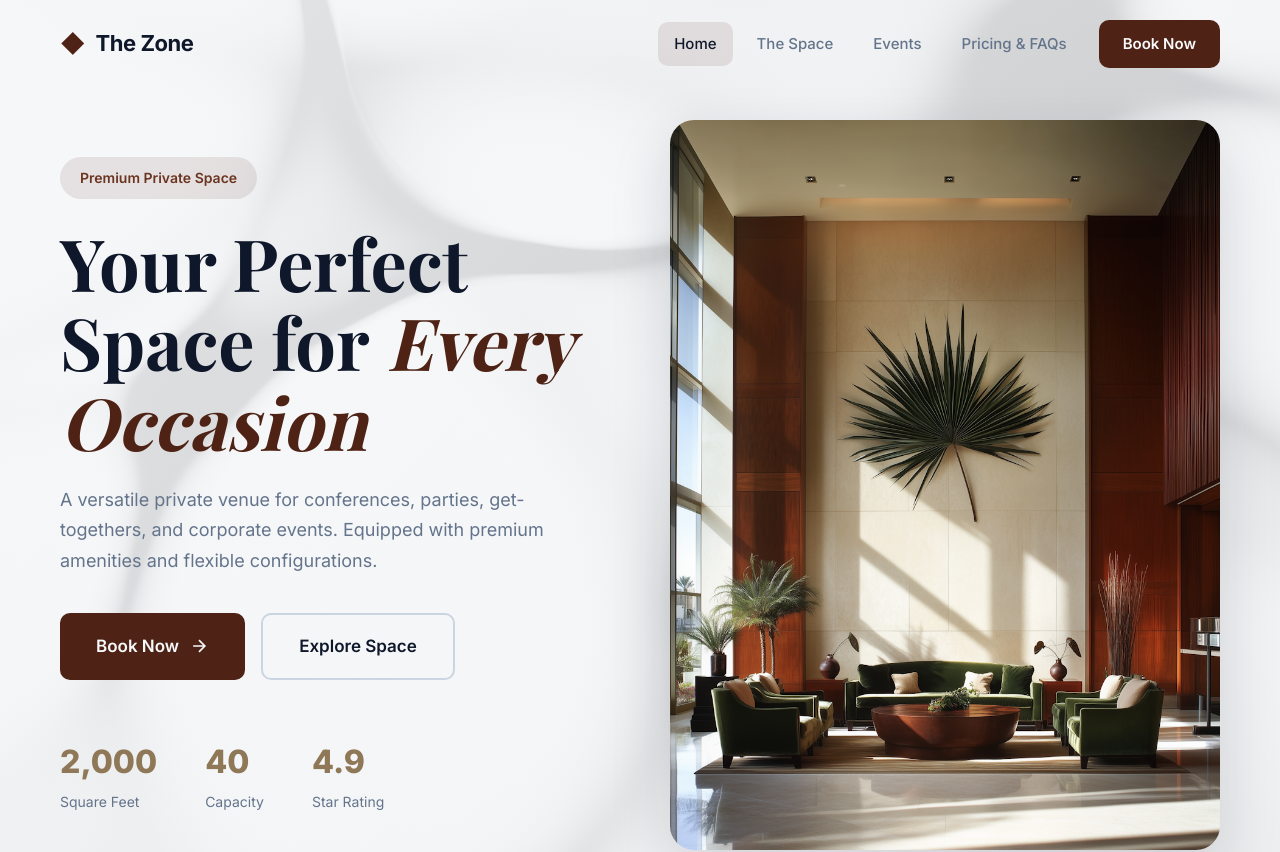
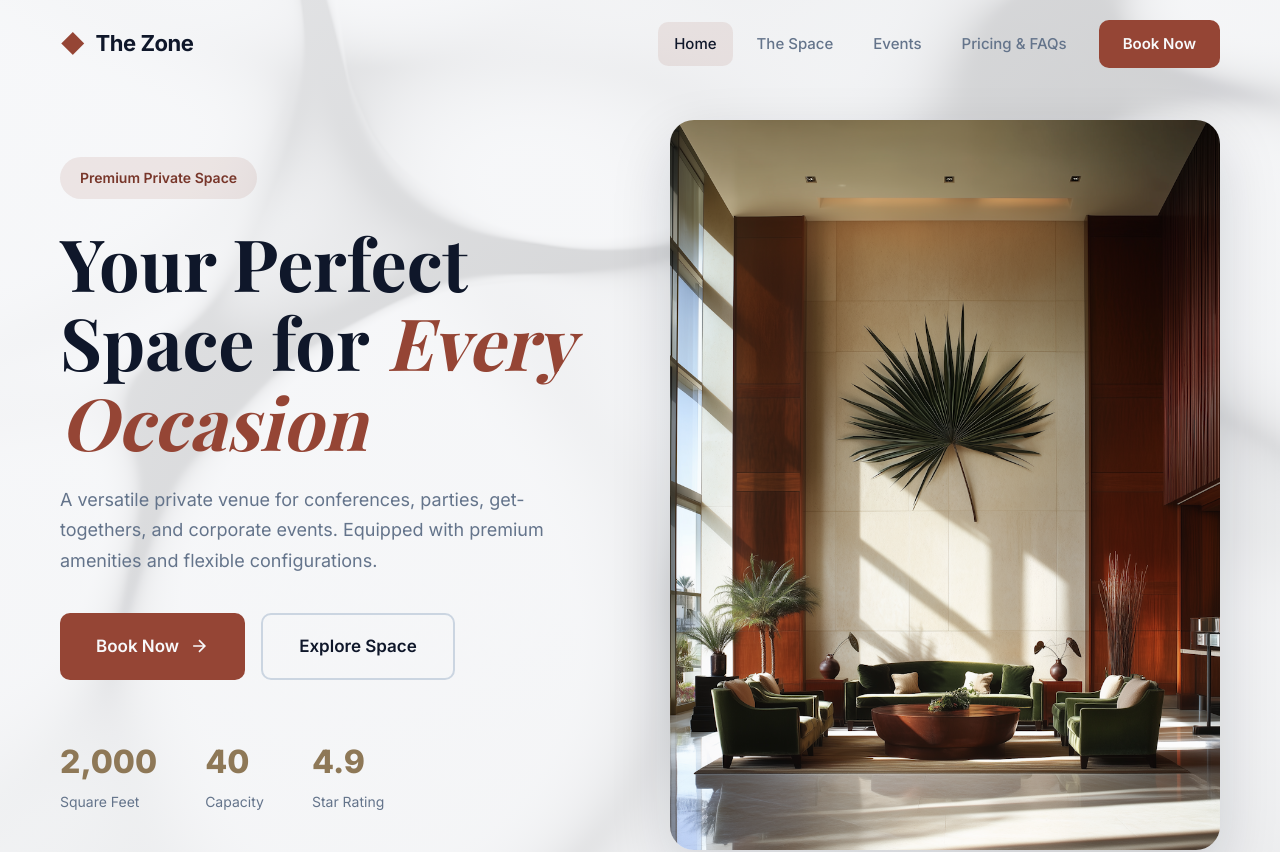
Before and after one commit to spraymachine/theZone, a React (Vite) app: page / in a window 1280 px wide. Shown: the top 852 px of the page. Built offline with nearby package versions, Linux system fonts and the light colour scheme; no server answers.

Commit message:
Update brand accent colors in variables.css

```diff
--- a/src/styles/variables.css
+++ b/src/styles/variables.css
@@ -17,9 +17,9 @@
 
   /* Brand Colors */
   --brand-dark: #0F172A;
-  --brand-accent: #4e2315;
-  --brand-accent-hover: #6b3420;
-  --brand-accent-light: rgba(78, 35, 21, 0.1);
+  --brand-accent: #954535;
+  --brand-accent-hover: #78362A;
+  --brand-accent-light: rgba(149, 69, 53, 0.1);
   --brand-teal: #14B8A6;
   --brand-teal-light: rgba(20, 184, 166, 0.1);
 
```
